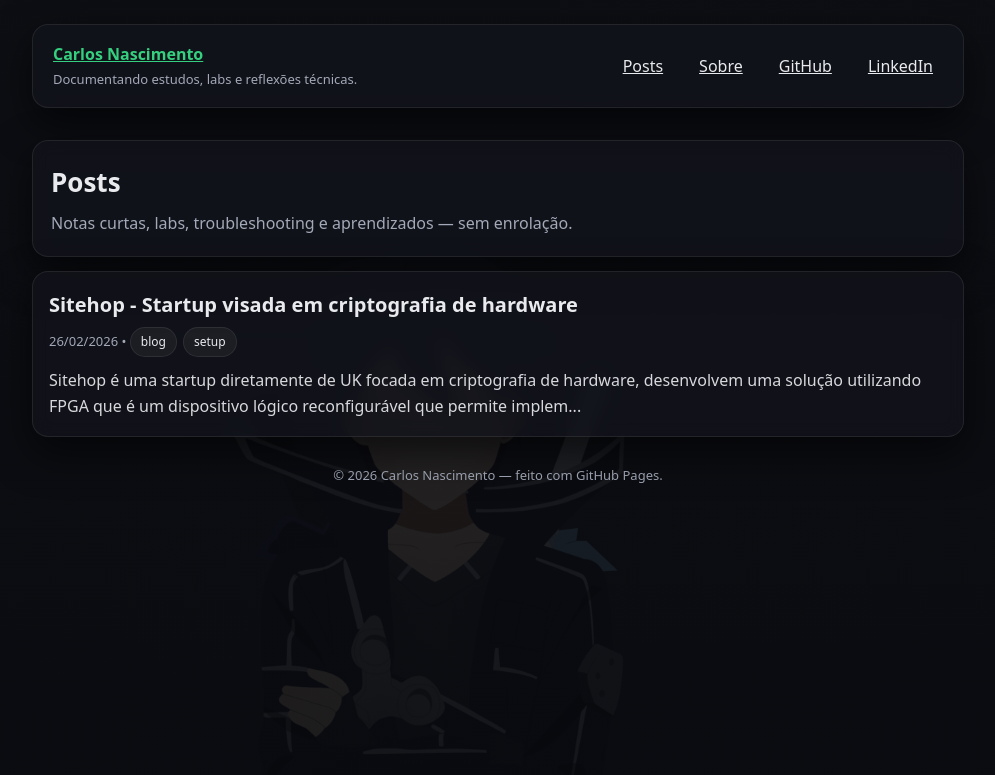
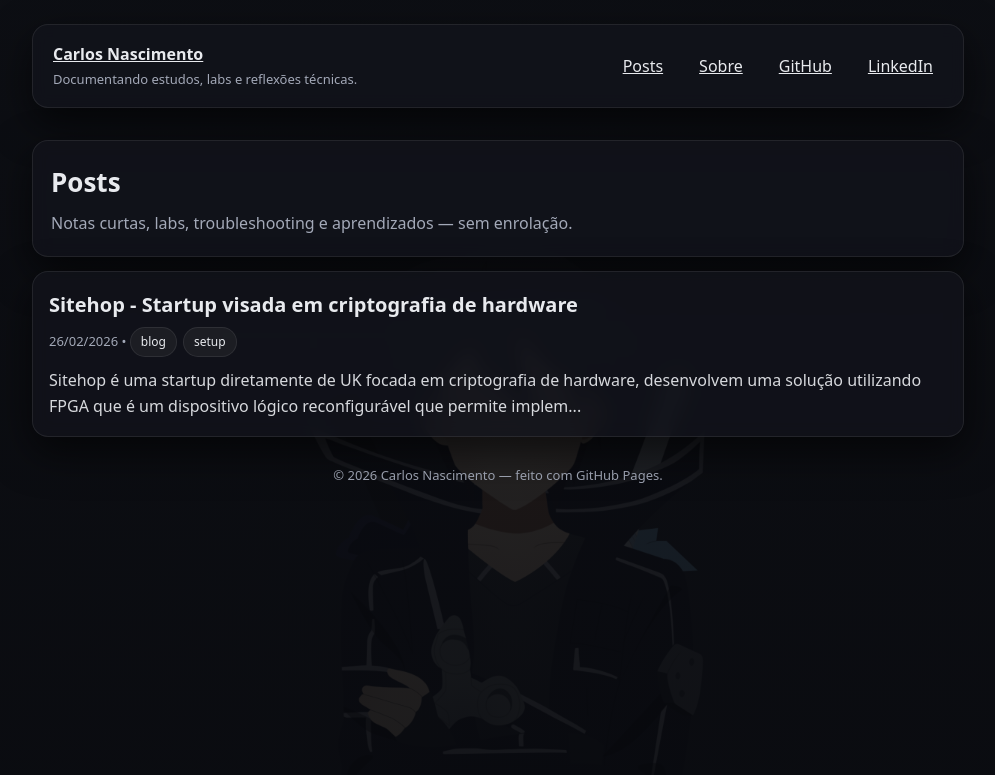
Before and after one commit to carloskyle/carloskyle.github.io, a Jekyll site: the page built from index.md, in a window 1280 px wide. Shown: the top 775 px of the page, without its empty margins (142-1137 px from the left). Built offline with Jekyll 4.4.1, drawn with Linux system fonts in a browser that asks for light colours.

Commit message:
Update style.css

```diff
--- a/assets/css/style.css
+++ b/assets/css/style.css
@@ -24,7 +24,7 @@ body{
 
   background:
     linear-gradient(rgba(7,8,12,.85), rgba(7,8,12,.92)),
-    url("/assets/bg.png") right center / cover no-repeat fixed;
+    url("/assets/bg.png") center center / cover no-repeat fixed;
 
   background-attachment: fixed;
 }
@@ -55,7 +55,7 @@ body{
 .brand{ display:flex; flex-direction:column; gap:2px; }
 .brand .title{
   font-weight:700;
-  color: var(--accent);
+  color: var(--text);
 }
 .brand .desc{
   font-size:13px;
```
